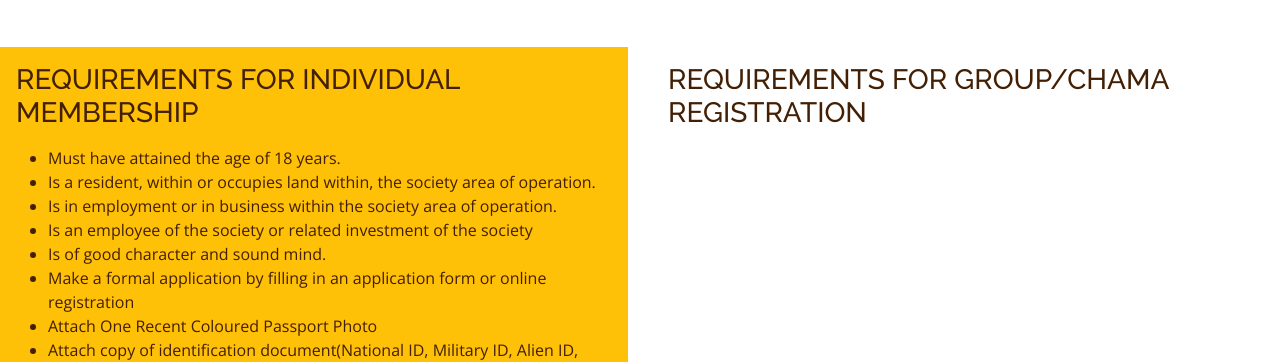
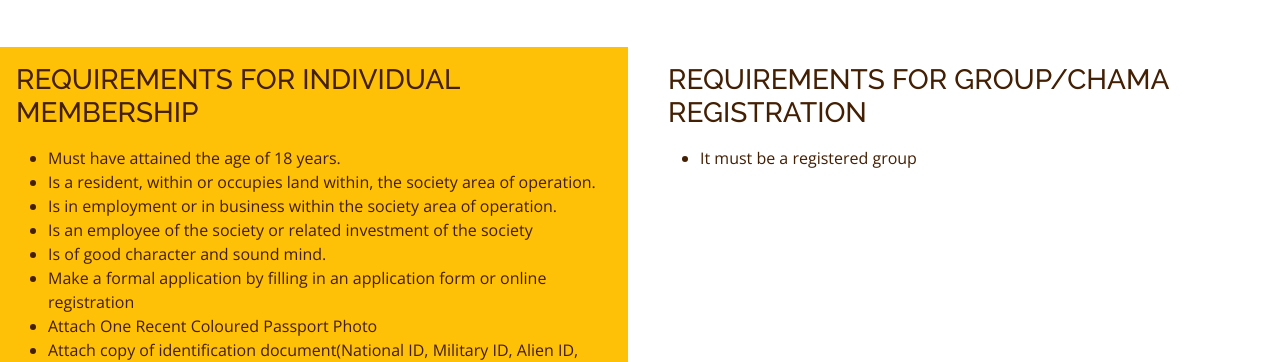
Before and after one commit to zoghorisacco/sacco, a plain HTML site: page membership.html in a window 1280 px wide. Shown: the part 448-810 px from the top of the page. Drawn offline with nearby package versions, Linux system fonts and the light colour scheme.

Commit message:
group registration

```diff
--- a/membership.html
+++ b/membership.html
@@ -167,7 +167,9 @@
                     <div class="card-body">
                         <h3 class="card-title">REQUIREMENTS FOR GROUP/CHAMA REGISTRATION</h3>
                         <p class="card-text">
-
+                            <ul type="1">
+                                <li>It must be a registered group</li>
+                            </ul>
                         </p>
                     </div>
 
```
